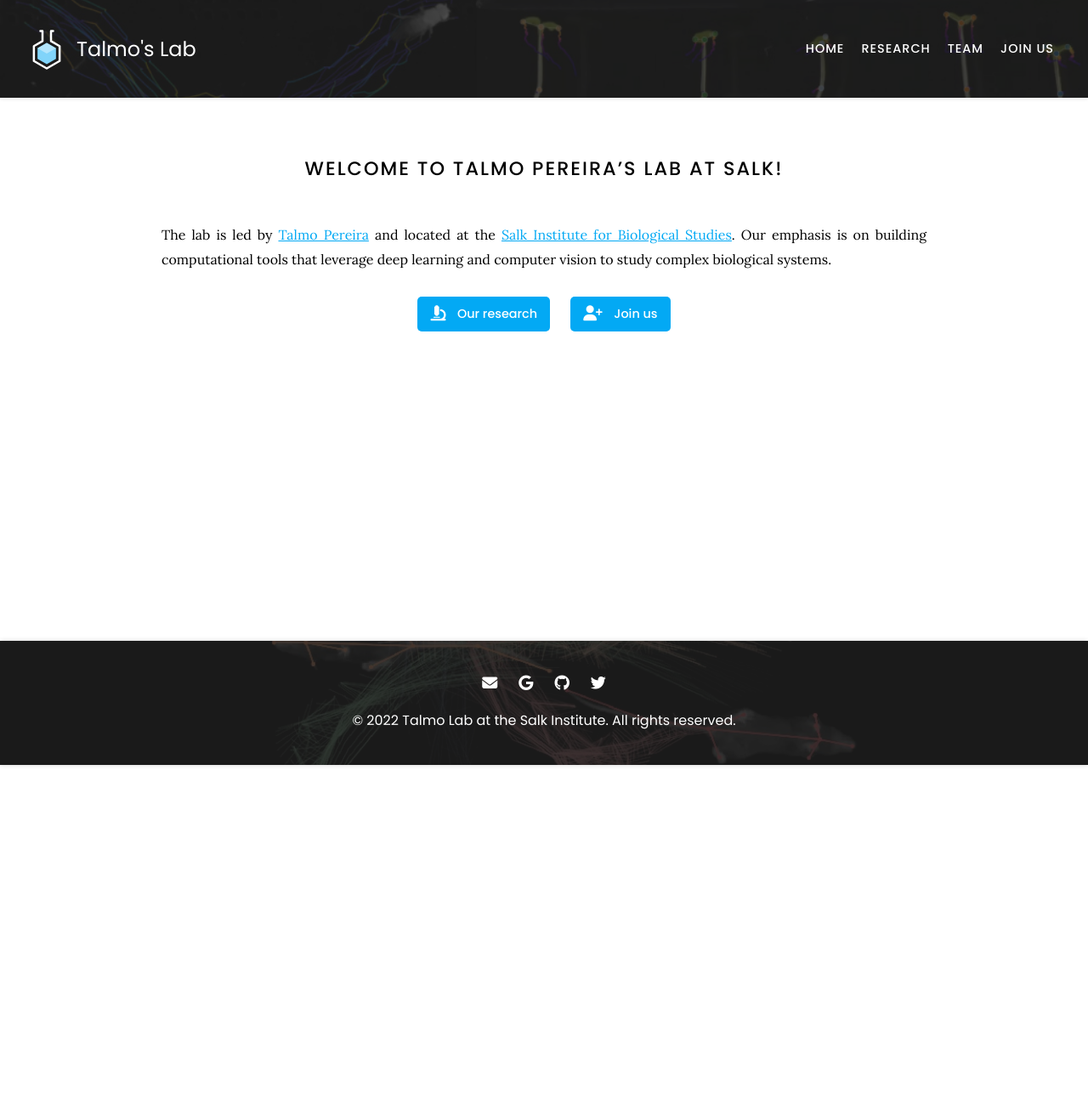
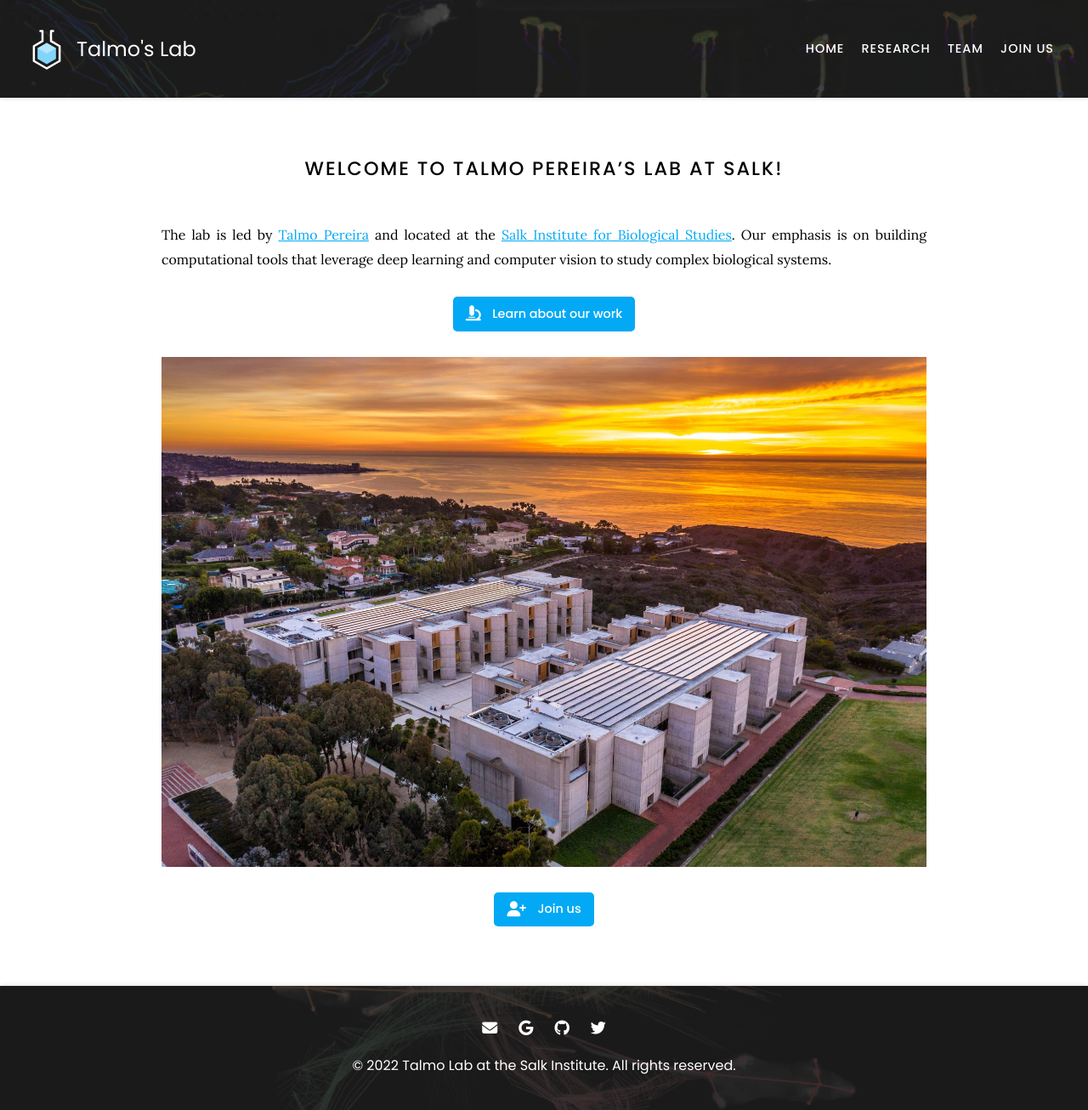
Before and after one commit to talmolab/lab-website, a Jekyll site: the page built from index.md, in a window 1280 px wide. Shown: the whole page at 85% size. Built offline with Jekyll 4.4.1, drawn with Linux system fonts in a browser that asks for light colours; nearby versions of some CDN libraries; before the commit the page ends 900 px from its top, so only the background shows below that.

Commit message:
Update home page

```diff
--- a/index.md
+++ b/index.md
@@ -13,10 +13,14 @@
   include link.html
   type="link"
   icon="fas fa-microscope"
-  text="Our research"
+  text="Learn about our work"
   link="research"
   style="button"
 %}
+{:.center}
+
+{% include banner.html image="images/salk_sunset.jpg" %}
+
 {%
   include link.html
   type="link"
```
Also changed, not shown: images/photo.jpg (deleted).
